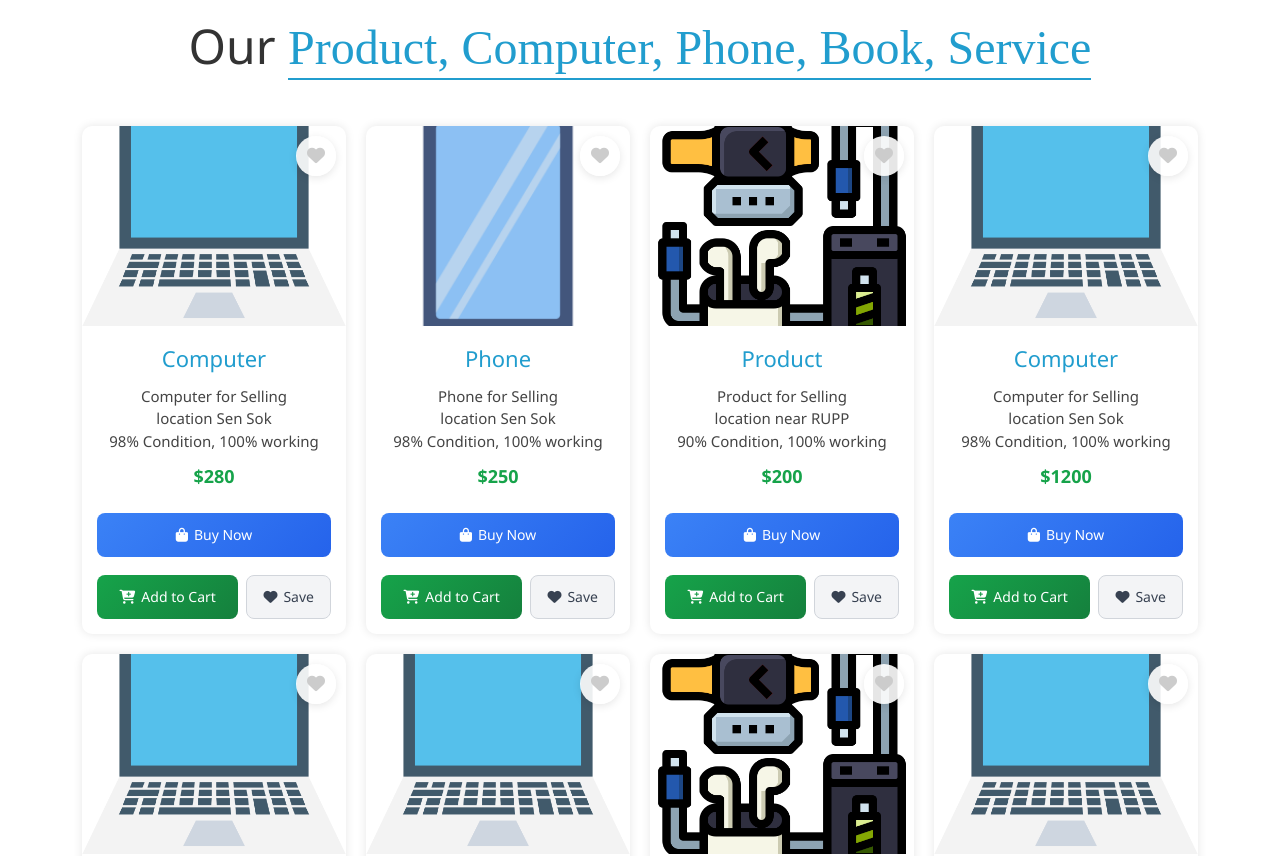
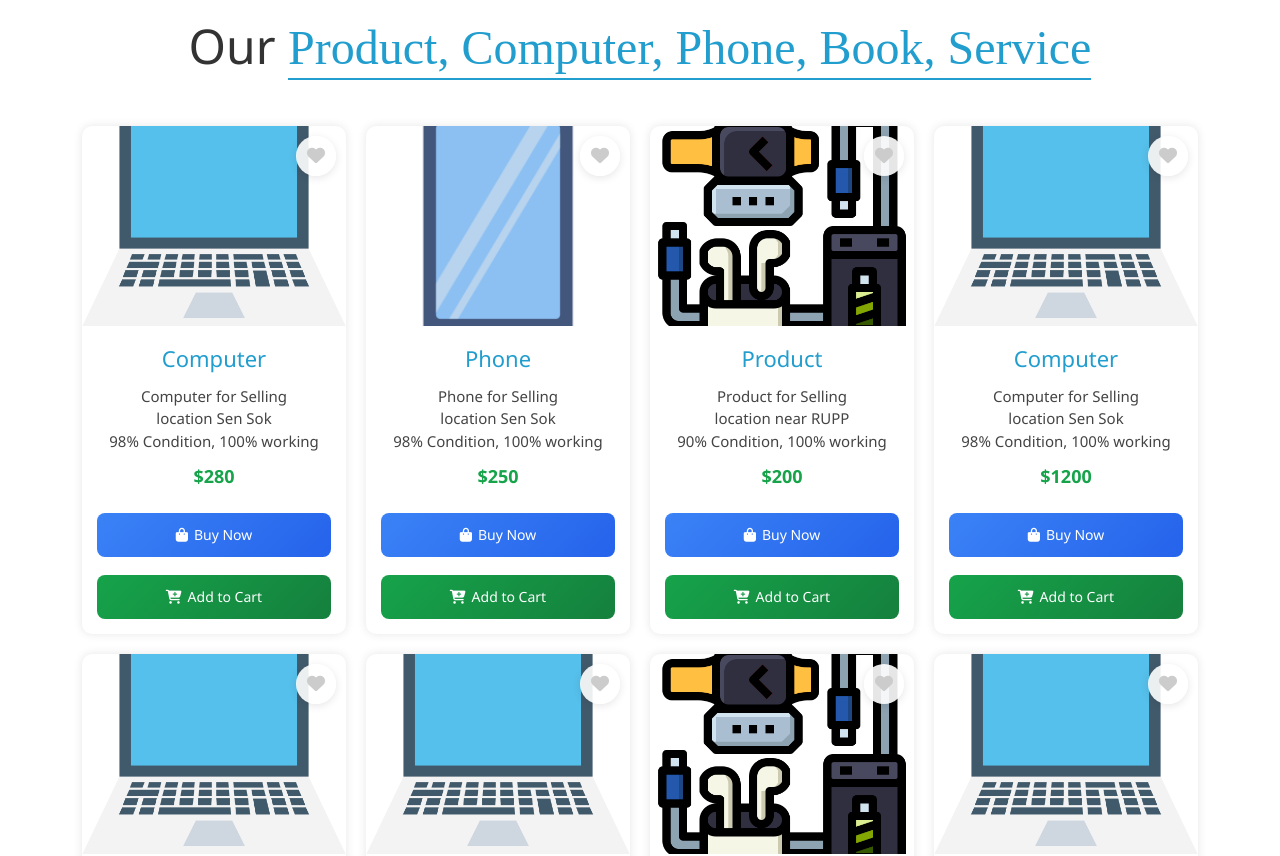
Before and after one commit to SetYusuf/second-hand-sell, a Next.js app: page /user-intetface/home in a window 1280 px wide. Shown: the part 1000-1856 px from the top of the page. Built offline with nearby package versions, Linux system fonts and the light colour scheme.

Commit message:
Remove Save button from product cards while preserving toggleFavorite function

```diff
--- a/app/user-intetface/home/page.tsx
+++ b/app/user-intetface/home/page.tsx
@@ -79,9 +79,12 @@ function HomeContent() {
 
   // Get user first letter for default avatar
   const getUserFirstLetter = () => {
+    if (typeof window !== 'undefined') {
       const userEmail = localStorage.getItem('userEmail') || 'user@example.com';
       const userName = userEmail.split('@')[0];
       return userName.charAt(0).toUpperCase();
+    }
+    return 'U'; // Default fallback for server-side rendering
   };
 
   // Product data model and dataset
@@ -1012,7 +1015,7 @@ function HomeContent() {
               <div className="product-info">
                 <h2>{product.title}</h2>
                 <p style={{ whiteSpace: 'pre-line' }}>{product.description}</p>
-                <div className="price">{  product.price}</div>
+                <div className="price">{product.price}</div>
                 <div className="product-buttons">
                   <button
                     className="product-btn primary-action"
@@ -1037,17 +1040,6 @@ function HomeContent() {
                   >
                     <i className="fa fa-cart-plus"></i>
                     Add to Cart
-                  </button>
-                  <button
-                    className="product-btn tertiary-action"
-                    onClick={() => {
-                      // Save to favorites functionality
-                      toggleFavorite(product.id);
-                    }}
-                    type="button"
-                  >
-                    <i className="fa fa-heart"></i>
-                    Save
                   </button>
                                   </div>
               </div>
```
Lines whose indentation alone changed are shown as unchanged.
